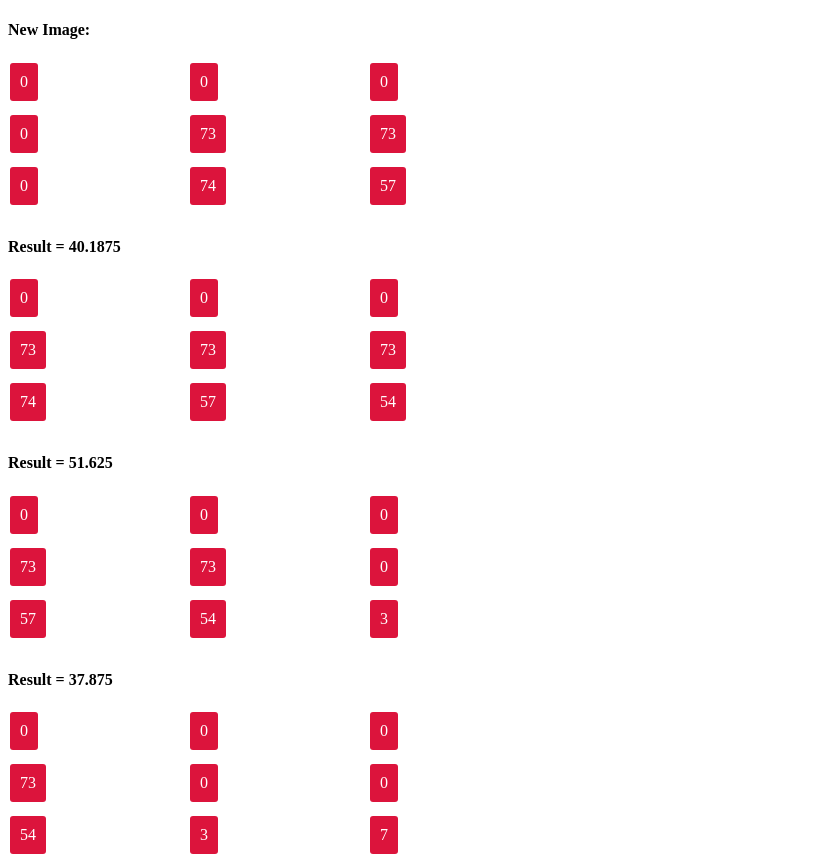
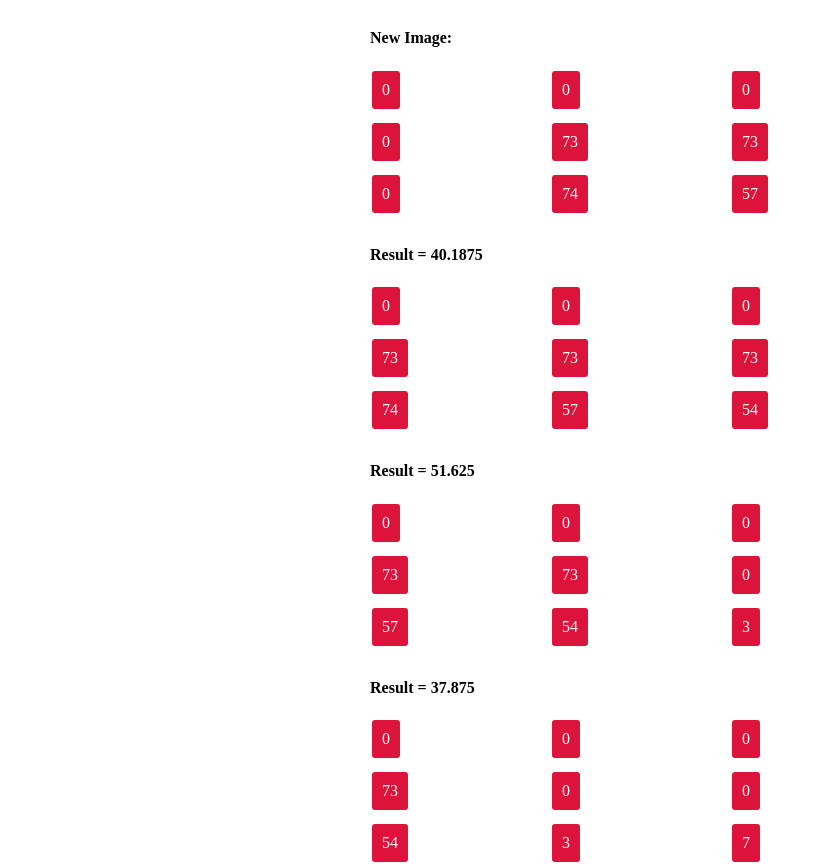
Before and after one commit to uttamsaha/Image-Processing, a plain HTML site: page Main/Main3*3.html in a window 1280 px wide. Shown: the top 867 px of the page, without its empty margins (0-823 px from the left). Drawn offline with Linux system fonts and the light colour scheme.

Commit message:
postion changed

```diff
--- a/Main/Main3*3.html
+++ b/Main/Main3*3.html
@@ -31,6 +31,10 @@
         #table {
             display: grid;
             grid-template-columns: repeat(3, 180px);
+        }
+        .table-container{
+            display: flex;
+            justify-content: center;
         }
     </style>
 </head>
```
